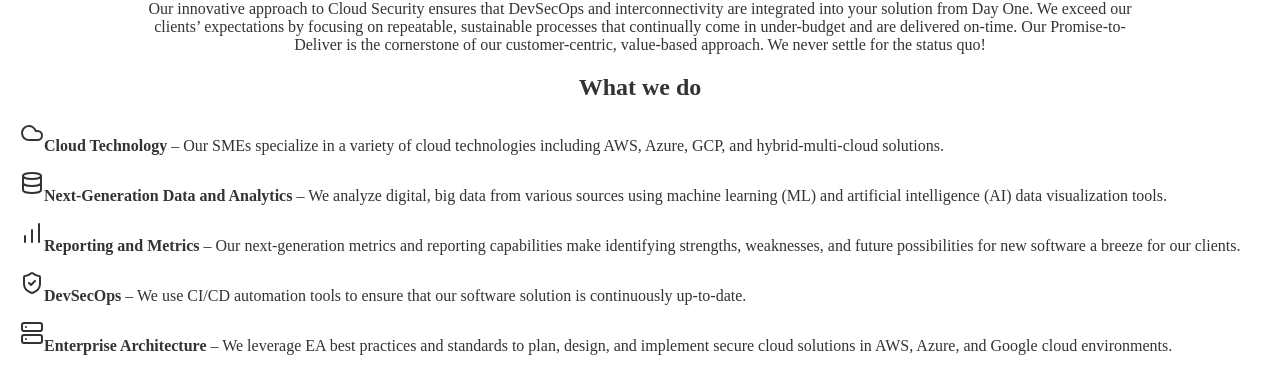
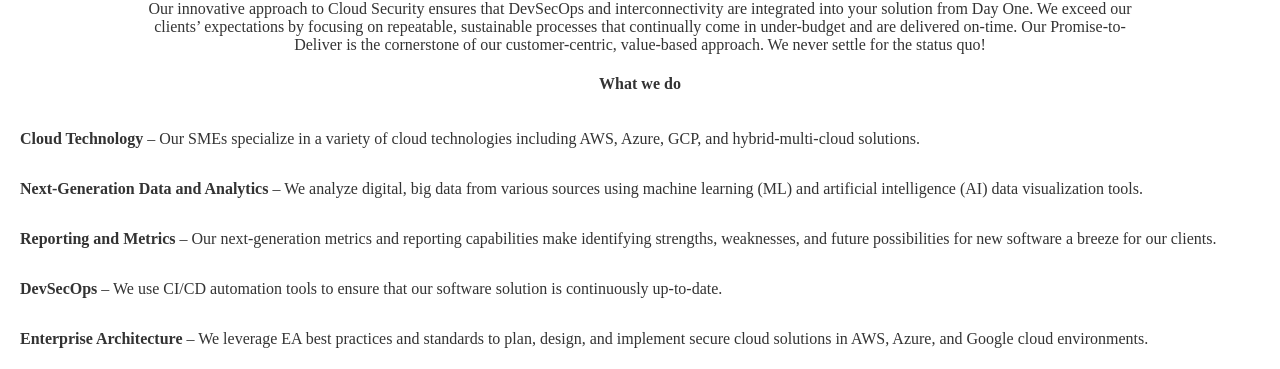
Before and after one commit to IntraIntel-ai/roartechinc-replica, a Next.js app: page / in a window 1280 px wide. Shown: the part 583-952 px from the top of the page. Built offline with nearby package versions, Linux system fonts and the light colour scheme.

Commit message:
fix: use exact SVG and layout for what we do section

```diff
--- a/src/app/page.tsx
+++ b/src/app/page.tsx
@@ -96,37 +96,56 @@ export default function Home() {
         </section>
 
         {/* WHAT WE DO */}
-        <section className="py-20 px-6 bg-gray-50">
+        <section className="py-20 px-6 bg-white">
           <div className="max-w-[1240px] mx-auto">
-            <div className="text-center mb-16">
-              <h2 className="text-3xl font-bold text-gray-900 mb-4">What we do</h2>
-              <div className="w-16 h-1 bg-blue-600 mx-auto"></div>
+            <div className="text-center mb-12">
+              <h4 className="text-2xl font-medium text-gray-900 mb-6">What we do</h4>
+              <div className="w-16 h-1 bg-gray-200 mx-auto"></div>
             </div>
 
-            <div className="grid md:grid-cols-2 gap-12">
+            <div className="grid md:grid-cols-2 gap-8">
+              {/* Column 1 */}
+              <div className="flex flex-col gap-6">
                 <div className="flex gap-4 items-start">
-                <Cloud className="w-10 h-10 text-blue-600 shrink-0 mt-1" />
-                <p className="text-gray-700 text-lg"><strong className="text-gray-900">Cloud Technology</strong> – Our SMEs specialize in a variety of cloud technologies including AWS, Azure, GCP, and hybrid-multi-cloud solutions.</p>
+                  <span className="shrink-0 w-4 h-4 mt-1 text-gray-800 fill-current">
+                    <svg xmlns="http://www.w3.org/2000/svg" viewBox="0 0 320 512"><path d="M96 480c-8.188 0-16.38-3.125-22.62-9.375c-12.5-12.5-12.5-32.75 0-45.25L242.8 256L73.38 86.63c-12.5-12.5-12.5-32.75 0-45.25s32.75-12.5 45.25 0l192 192c12.5 12.5 12.5 32.75 0 45.25l-192 192C112.4 476.9 104.2 480 96 480z"></path></svg>
+                  </span>
+                  <p className="text-gray-700 text-lg leading-relaxed"><strong className="text-gray-900">Cloud Technology</strong> – Our SMEs specialize in a variety of cloud technologies including AWS, Azure, GCP, and hybrid-multi-cloud solutions.</p>
                 </div>
                 <div className="flex gap-4 items-start">
-                <Database className="w-10 h-10 text-blue-600 shrink-0 mt-1" />
-                <p className="text-gray-700 text-lg"><strong className="text-gray-900">Next-Generation Data and Analytics</strong> – We analyze digital, big data from various sources using machine learning (ML) and artificial intelligence (AI) data visualization tools.</p>
+                  <span className="shrink-0 w-4 h-4 mt-1 text-gray-800 fill-current">
+                    <svg xmlns="http://www.w3.org/2000/svg" viewBox="0 0 320 512"><path d="M96 480c-8.188 0-16.38-3.125-22.62-9.375c-12.5-12.5-12.5-32.75 0-45.25L242.8 256L73.38 86.63c-12.5-12.5-12.5-32.75 0-45.25s32.75-12.5 45.25 0l192 192c12.5 12.5 12.5 32.75 0 45.25l-192 192C112.4 476.9 104.2 480 96 480z"></path></svg>
+                  </span>
+                  <p className="text-gray-700 text-lg leading-relaxed"><strong className="text-gray-900">Next-Generation Data and Analytics</strong> – We analyze digital, big data from various sources using machine learning (ML) and artificial intelligence (AI) data visualization tools.</p>
                 </div>
                 <div className="flex gap-4 items-start">
-                <BarChart className="w-10 h-10 text-blue-600 shrink-0 mt-1" />
-                <p className="text-gray-700 text-lg"><strong className="text-gray-900">Reporting and Metrics</strong> – Our next-generation metrics and reporting capabilities make identifying strengths, weaknesses, and future possibilities for new software a breeze for our clients.</p>
+                  <span className="shrink-0 w-4 h-4 mt-1 text-gray-800 fill-current">
+                    <svg xmlns="http://www.w3.org/2000/svg" viewBox="0 0 320 512"><path d="M96 480c-8.188 0-16.38-3.125-22.62-9.375c-12.5-12.5-12.5-32.75 0-45.25L242.8 256L73.38 86.63c-12.5-12.5-12.5-32.75 0-45.25s32.75-12.5 45.25 0l192 192c12.5 12.5 12.5 32.75 0 45.25l-192 192C112.4 476.9 104.2 480 96 480z"></path></svg>
+                  </span>
+                  <p className="text-gray-700 text-lg leading-relaxed"><strong className="text-gray-900">Reporting and Metrics</strong> – Our next-generation metrics and reporting capabilities make identifying strengths, weaknesses, and future possibilities for new software a breeze for our clients.</p>
+                </div>
+              </div>
+
+              {/* Column 2 */}
+              <div className="flex flex-col gap-6">
+                <div className="flex gap-4 items-start">
+                  <span className="shrink-0 w-4 h-4 mt-1 text-gray-800 fill-current">
+                    <svg xmlns="http://www.w3.org/2000/svg" viewBox="0 0 320 512"><path d="M96 480c-8.188 0-16.38-3.125-22.62-9.375c-12.5-12.5-12.5-32.75 0-45.25L242.8 256L73.38 86.63c-12.5-12.5-12.5-32.75 0-45.25s32.75-12.5 45.25 0l192 192c12.5 12.5 12.5 32.75 0 45.25l-192 192C112.4 476.9 104.2 480 96 480z"></path></svg>
+                  </span>
+                  <p className="text-gray-700 text-lg leading-relaxed"><strong className="text-gray-900">DevSecOps</strong> – We use CI/CD automation tools to ensure that our software solution is continuously up-to-date.</p>
                 </div>
                 <div className="flex gap-4 items-start">
-                <ShieldCheck className="w-10 h-10 text-blue-600 shrink-0 mt-1" />
-                <p className="text-gray-700 text-lg"><strong className="text-gray-900">DevSecOps</strong> – We use CI/CD automation tools to ensure that our software solution is continuously up-to-date.</p>
+                  <span className="shrink-0 w-4 h-4 mt-1 text-gray-800 fill-current">
+                    <svg xmlns="http://www.w3.org/2000/svg" viewBox="0 0 320 512"><path d="M96 480c-8.188 0-16.38-3.125-22.62-9.375c-12.5-12.5-12.5-32.75 0-45.25L242.8 256L73.38 86.63c-12.5-12.5-12.5-32.75 0-45.25s32.75-12.5 45.25 0l192 192c12.5 12.5 12.5 32.75 0 45.25l-192 192C112.4 476.9 104.2 480 96 480z"></path></svg>
+                  </span>
+                  <p className="text-gray-700 text-lg leading-relaxed"><strong className="text-gray-900">Enterprise Architecture</strong> – We leverage EA best practices and standards to plan, design, and implement secure cloud solutions in AWS, Azure, and Google cloud environments.</p>
                 </div>
                 <div className="flex gap-4 items-start">
-                <Server className="w-10 h-10 text-blue-600 shrink-0 mt-1" />
-                <p className="text-gray-700 text-lg"><strong className="text-gray-900">Enterprise Architecture</strong> – We leverage EA best practices and standards to plan, design, and implement secure cloud solutions in AWS, Azure, and Google cloud environments.</p>
+                  <span className="shrink-0 w-4 h-4 mt-1 text-gray-800 fill-current">
+                    <svg xmlns="http://www.w3.org/2000/svg" viewBox="0 0 320 512"><path d="M96 480c-8.188 0-16.38-3.125-22.62-9.375c-12.5-12.5-12.5-32.75 0-45.25L242.8 256L73.38 86.63c-12.5-12.5-12.5-32.75 0-45.25s32.75-12.5 45.25 0l192 192c12.5 12.5 12.5 32.75 0 45.25l-192 192C112.4 476.9 104.2 480 96 480z"></path></svg>
+                  </span>
+                  <p className="text-gray-700 text-lg leading-relaxed"><strong className="text-gray-900">Governance Regulatory and Compliance</strong> – We develop end-to-end governance structures through change management, process functions, standardization, and tech council to manage the different governance tasks across the board.</p>
                 </div>
-              <div className="flex gap-4 items-start">
-                <FileText className="w-10 h-10 text-blue-600 shrink-0 mt-1" />
-                <p className="text-gray-700 text-lg"><strong className="text-gray-900">Governance Regulatory and Compliance</strong> – We develop end-to-end governance structures through change management, process functions, standardization, and tech council to manage the different governance tasks across the board.</p>
               </div>
             </div>
           </div>
```
Lines whose indentation alone changed are shown as unchanged.
